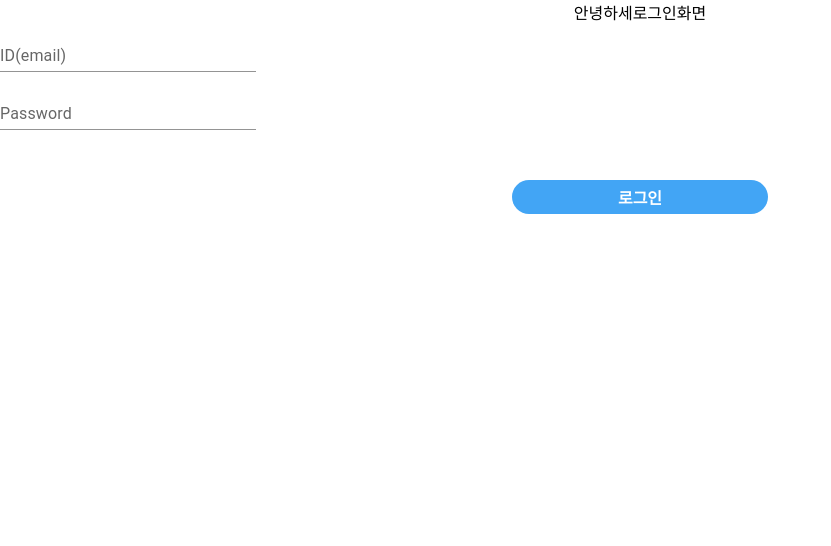
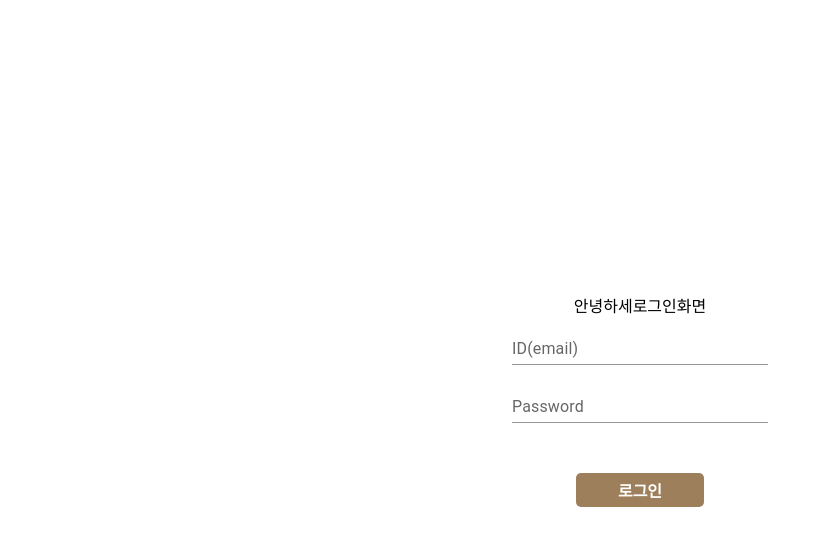
Before and after one commit to ris2131/ssafyEBSMirror, a React (Create React App) app in the folder business-fe/: page /login in a window 1280 px wide. Shown: the top 546 px of the page, without its empty margins (0-831 px from the left). Built offline with nearby package versions, Linux system fonts and the light colour scheme.

Commit message:
Feat: Login 화면 구성

```diff
--- a/business-fe/src/pages/Auth/Login.js
+++ b/business-fe/src/pages/Auth/Login.js
@@ -10,6 +10,15 @@ import { login } from "../../redux/AuthSlice";
 
 import Swal from "sweetalert2";
 
+const LoginContainer = styled.div`
+  display: flex;
+  flex-direction: column;
+  justify-content: center;
+  align-items: center;
+  height: 100vh;
+  background-size: 100vw 100vh;
+`;
+
 const InputDiv = styled.div`
   @media screen and (max-width: 1000px) {
     width: 50vw;
@@ -18,19 +27,20 @@ const InputDiv = styled.div`
 
   width: 20vw;
   margin-bottom: 10px;
+
 `;
 
 const SButton = styled.button`
   @media screen and (max-width: 1000px) {
     width: 50vw;
   }
-  border-radius: 20px;
+  border-radius: 5px;
   color: white;
   border: none;
-  background-color: #42a5f5;
+  background-color: #9D7F5C;
   padding: 5px;
   margin-top: 40px;
-  width: 20vw;
+  width: 10vw;
   font-size: 16px;
   font-weight: bold;
   cursor: pointer;
@@ -72,6 +82,7 @@ const Login = () => {
 
   return (
     <>
+    <LoginContainer>
         <div>안녕하세로그인화면</div>
         <InputDiv>
             <TextField
@@ -96,6 +107,7 @@ const Login = () => {
         <LoginButtonBox>
             <SButton onClick={handleSubmit}>로그인</SButton>
         </LoginButtonBox>
+      </LoginContainer>
     </>
 
     );
--- a/business-fe/src/redux/AuthSlice.js
+++ b/business-fe/src/redux/AuthSlice.js
@@ -17,11 +17,11 @@ export const login = createAsyncThunk(
   "AuthSlice/login",
   async (data, { rejectWithValue }) => {
     try {
-      console.log("1")
       const res = await authApi.login(data);
-      console.log("2?");
-      localStorage.setItem("token", res.headers.authorization);
-      console.log("3?");
+      console.log("res: ",res);
+      console.log("res.header: ",res.headers);
+      localStorage.setItem("token", res.headers.authorization);//token 이 undefined 임.
+      console.log("authrorization: ",res.headers.authorization);
       return res.data;
     } catch (err) {
       return rejectWithValue(err.response);
--- a/business-fe/src/shared/api.js
+++ b/business-fe/src/shared/api.js
@@ -1,13 +1,23 @@
 import baseaxios from "axios";
 
-const baseURL = "http://localhost";
+const baseURL = "/api";
 
 const axios = baseaxios.create({
   baseURL,
   headers: {
     "Content-Type": "application/json; charset=UTF-8",
+
     accept: "application/json",
+    //accept: "Authorization",
   },
+  // headers : {headers: {
+  //   "content-type": "application/json;charset=UTF-8",
+  //   accept: "application/json",
+  // }},
+
+  // headers : {
+  //   "content-type": "application/json;charset=UTF-8",
+  //   accept: "application/json"}
 });
 
 axios.interceptors.request.use((config) => {
--- a/business-fe/src/shared/authApi.js
+++ b/business-fe/src/shared/authApi.js
@@ -1,4 +1,5 @@
 import axios from "./api";
+
 export const authApi = {
   // 이메일 중복 체크
   //checkemail: (email) => axios.post("api/members/email/check", email),
```
Lines whose indentation alone changed are shown as unchanged.
